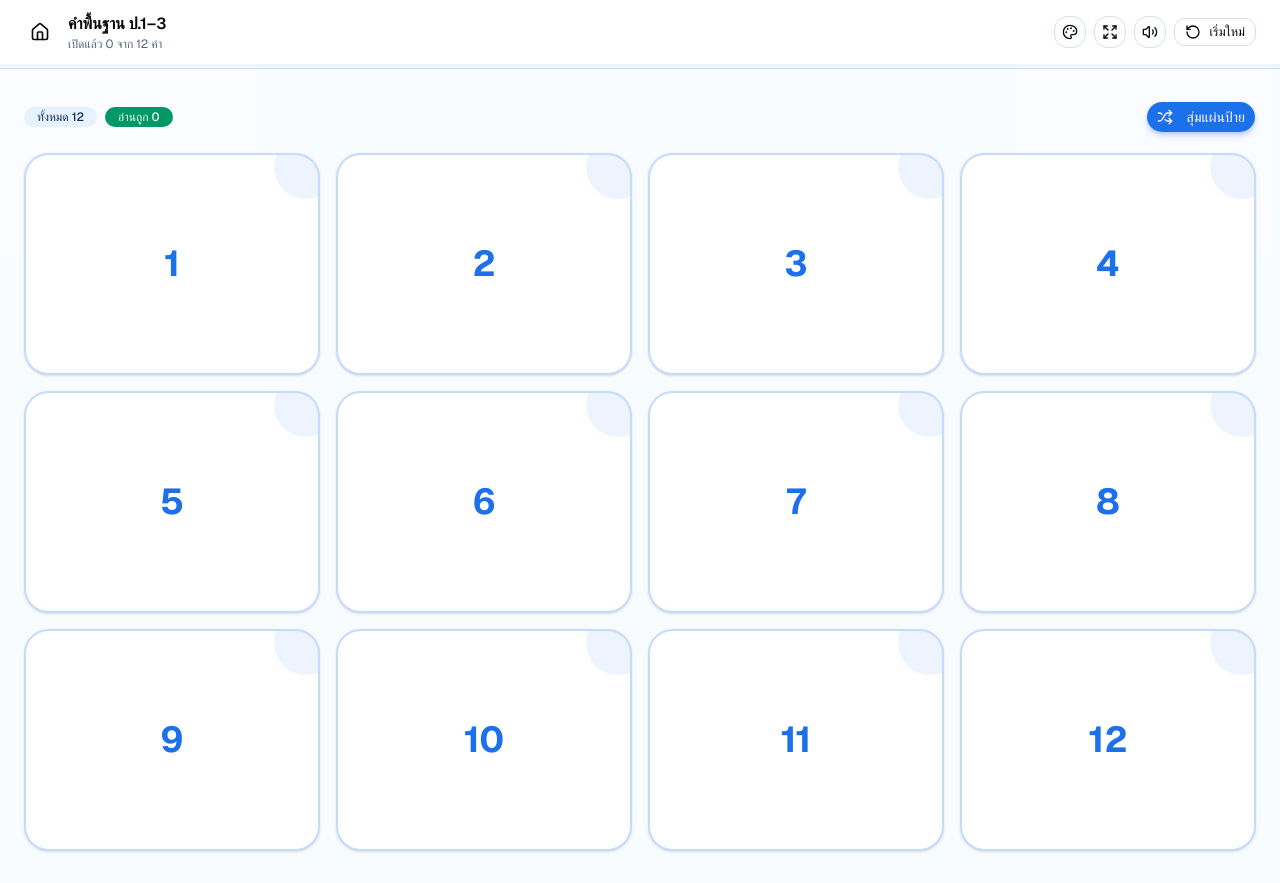
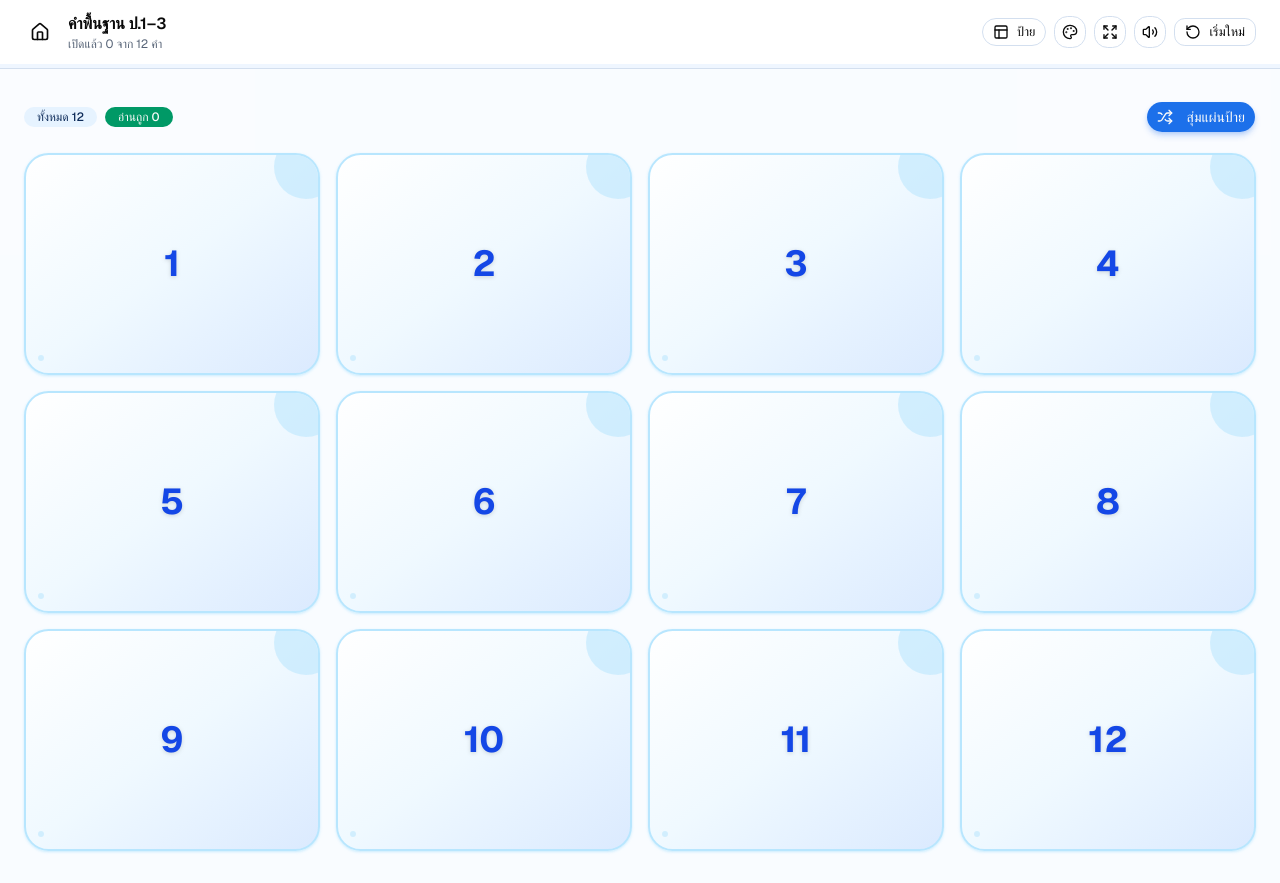
Before and after one commit to aepsae1993-spec/Flip-the-tile, a Next.js app: page /play/demo in a window 1280 px wide. Built offline with nearby package versions, Linux system fonts and the light colour scheme.

Commit message:
Add luxury black gold and card themes

```diff
--- a/src/app/globals.css
+++ b/src/app/globals.css
@@ -118,25 +118,25 @@
 }
 
 .luxury {
-  --background: oklch(0.18 0.025 68);
-  --foreground: oklch(0.94 0.035 86);
-  --card: oklch(0.22 0.03 66);
-  --card-foreground: oklch(0.95 0.03 86);
-  --popover: oklch(0.22 0.03 66);
-  --popover-foreground: oklch(0.95 0.03 86);
-  --primary: oklch(0.78 0.13 82);
-  --primary-foreground: oklch(0.19 0.03 64);
-  --secondary: oklch(0.29 0.04 70);
-  --secondary-foreground: oklch(0.92 0.04 86);
-  --muted: oklch(0.27 0.03 67);
-  --muted-foreground: oklch(0.73 0.04 82);
-  --accent: oklch(0.34 0.055 73);
-  --accent-foreground: oklch(0.96 0.04 88);
+  --background: oklch(0.105 0.008 75);
+  --foreground: oklch(0.95 0.035 88);
+  --card: oklch(0.145 0.012 72);
+  --card-foreground: oklch(0.95 0.035 88);
+  --popover: oklch(0.155 0.014 72);
+  --popover-foreground: oklch(0.95 0.035 88);
+  --primary: oklch(0.79 0.145 82);
+  --primary-foreground: oklch(0.12 0.012 72);
+  --secondary: oklch(0.2 0.02 72);
+  --secondary-foreground: oklch(0.93 0.045 88);
+  --muted: oklch(0.19 0.016 70);
+  --muted-foreground: oklch(0.72 0.045 84);
+  --accent: oklch(0.25 0.04 77);
+  --accent-foreground: oklch(0.97 0.05 90);
   --destructive: oklch(0.67 0.2 27);
-  --border: oklch(0.78 0.1 82 / 24%);
-  --input: oklch(0.78 0.1 82 / 28%);
-  --ring: oklch(0.78 0.13 82);
-  --sidebar: oklch(0.2 0.03 67);
+  --border: oklch(0.79 0.12 82 / 28%);
+  --input: oklch(0.79 0.12 82 / 32%);
+  --ring: oklch(0.79 0.145 82);
+  --sidebar: oklch(0.13 0.012 70);
   --sidebar-foreground: oklch(0.95 0.03 86);
   --sidebar-primary: oklch(0.78 0.13 82);
   --sidebar-primary-foreground: oklch(0.19 0.03 64);
@@ -144,6 +144,13 @@
   --sidebar-accent-foreground: oklch(0.95 0.03 86);
   --sidebar-border: oklch(0.78 0.1 82 / 24%);
   --sidebar-ring: oklch(0.78 0.13 82);
+}
+
+.luxury body {
+  background-image:
+    radial-gradient(circle at 50% -10%, oklch(0.55 0.1 78 / 18%), transparent 34rem),
+    linear-gradient(145deg, oklch(0.12 0.012 72), oklch(0.075 0.006 72));
+  background-attachment: fixed;
 }
 
 @layer base {
--- /dev/null
+++ b/src/components/card-theme-switcher.tsx
@@ -0,0 +1,113 @@
+"use client";
+
+import { useSyncExternalStore } from "react";
+import { Check, PanelsTopLeft } from "lucide-react";
+import { Button } from "@/components/ui/button";
+import {
+  DropdownMenu,
+  DropdownMenuContent,
+  DropdownMenuItem,
+  DropdownMenuLabel,
+  DropdownMenuSeparator,
+  DropdownMenuTrigger,
+} from "@/components/ui/dropdown-menu";
+
+export type CardThemeKey = "sky" | "forest" | "ocean" | "candy" | "space" | "gold";
+
+export const cardThemes: Record<CardThemeKey, {
+  label: string;
+  front: string;
+  decoration: string;
+  back: string;
+  swatch: string;
+}> = {
+  sky: {
+    label: "ท้องฟ้าใส",
+    front: "border-sky-200 bg-gradient-to-br from-white via-sky-50 to-blue-100 text-blue-700 shadow-sky-200/60",
+    decoration: "bg-sky-200/55",
+    back: "bg-gradient-to-br from-blue-500 via-blue-600 to-indigo-700 text-white",
+    swatch: "from-sky-300 to-blue-600",
+  },
+  forest: {
+    label: "ป่ามรกต",
+    front: "border-emerald-300 bg-gradient-to-br from-emerald-50 via-lime-50 to-emerald-200 text-emerald-800 shadow-emerald-200/60",
+    decoration: "bg-emerald-300/45",
+    back: "bg-gradient-to-br from-emerald-500 via-emerald-600 to-teal-800 text-white",
+    swatch: "from-lime-300 to-emerald-700",
+  },
+  ocean: {
+    label: "มหาสมุทร",
+    front: "border-cyan-300 bg-gradient-to-br from-cyan-50 via-sky-100 to-cyan-200 text-cyan-900 shadow-cyan-200/60",
+    decoration: "bg-cyan-300/50",
+    back: "bg-gradient-to-br from-cyan-500 via-sky-600 to-blue-800 text-white",
+    swatch: "from-cyan-300 to-blue-700",
+  },
+  candy: {
+    label: "ลูกกวาดพาสเทล",
+    front: "border-pink-200 bg-gradient-to-br from-rose-50 via-pink-100 to-violet-100 text-fuchsia-800 shadow-pink-200/60",
+    decoration: "bg-pink-300/45",
+    back: "bg-gradient-to-br from-pink-400 via-fuchsia-500 to-violet-600 text-white",
+    swatch: "from-pink-300 to-violet-600",
+  },
+  space: {
+    label: "จักรวาล",
+    front: "border-violet-500/60 bg-gradient-to-br from-slate-950 via-indigo-950 to-violet-950 text-violet-100 shadow-violet-950/50",
+    decoration: "bg-violet-400/25",
+    back: "bg-gradient-to-br from-violet-600 via-indigo-700 to-slate-950 text-white",
+    swatch: "from-violet-500 to-slate-950",
+  },
+  gold: {
+    label: "ดำ–ทองหรูหรา",
+    front: "border-amber-400/70 bg-gradient-to-br from-neutral-950 via-zinc-900 to-amber-950 text-amber-300 shadow-amber-950/60",
+    decoration: "bg-amber-400/20",
+    back: "border border-amber-400/60 bg-gradient-to-br from-amber-300 via-amber-500 to-amber-700 text-neutral-950",
+    swatch: "from-neutral-950 via-amber-950 to-amber-500",
+  },
+};
+
+const themeKeys = Object.keys(cardThemes) as CardThemeKey[];
+
+function getCardTheme(): CardThemeKey {
+  const saved = window.sessionStorage.getItem("wordflip-card-theme");
+  return themeKeys.includes(saved as CardThemeKey) ? saved as CardThemeKey : "sky";
+}
+
+function subscribe(onChange: () => void) {
+  window.addEventListener("wordflip-card-theme-change", onChange);
+  return () => window.removeEventListener("wordflip-card-theme-change", onChange);
+}
+
+export function useCardTheme() {
+  const themeKey = useSyncExternalStore(subscribe, getCardTheme, () => "sky" as CardThemeKey);
+
+  function setTheme(theme: CardThemeKey) {
+    window.sessionStorage.setItem("wordflip-card-theme", theme);
+    window.dispatchEvent(new Event("wordflip-card-theme-change"));
+  }
+
+  return { themeKey, theme: cardThemes[themeKey], setTheme };
+}
+
+export function CardThemeSwitcher() {
+  const { themeKey, setTheme } = useCardTheme();
+  return (
+    <DropdownMenu>
+      <DropdownMenuTrigger asChild>
+        <Button variant="outline" size="sm" className="rounded-full" aria-label="เลือกธีมแผ่นป้าย">
+          <PanelsTopLeft className="mr-1 size-4" /> ป้าย
+        </Button>
+      </DropdownMenuTrigger>
+      <DropdownMenuContent align="end" className="min-w-56">
+        <DropdownMenuLabel>ธีมแผ่นป้าย</DropdownMenuLabel>
+        <DropdownMenuSeparator />
+        {themeKeys.map((key) => (
+          <DropdownMenuItem key={key} onSelect={() => setTheme(key)} className="gap-3 py-2.5">
+            <span className={`size-7 rounded-lg border border-white/20 bg-gradient-to-br shadow-sm ${cardThemes[key].swatch}`} />
+            <span>{cardThemes[key].label}</span>
+            {themeKey === key && <Check className="ml-auto size-4" />}
+          </DropdownMenuItem>
+        ))}
+      </DropdownMenuContent>
+    </DropdownMenu>
+  );
+}
--- a/src/components/game-board.tsx
+++ b/src/components/game-board.tsx
@@ -8,6 +8,7 @@ import { Button } from "@/components/ui/button";
 import { Dialog, DialogContent, DialogDescription, DialogHeader, DialogTitle } from "@/components/ui/dialog";
 import { Progress } from "@/components/ui/progress";
 import { ThemeSwitcher } from "@/components/theme-provider";
+import { CardThemeSwitcher, useCardTheme } from "@/components/card-theme-switcher";
 
 type CardStatus = "new" | "correct" | "retry";
 type GameCard = { id: number; word: string; opened: boolean; status: CardStatus };
@@ -58,6 +59,7 @@ export function GameBoard({ title: initialTitle, words: initialWords }: { title?
   const [cards, setCards] = useState<GameCard[]>(() => (initialWords?.length ? initialWords : defaultWords).map((word, index) => ({ id: index + 1, word, opened: false, status: "new" })));
   const [activeId, setActiveId] = useState<number | null>(null);
   const [dialogOpen, setDialogOpen] = useState(false);
+  const { theme: cardTheme } = useCardTheme();
 
   const activeCard = cards.find((card) => card.id === activeId) ?? null;
   const reviewed = cards.filter((card) => card.status !== "new").length;
@@ -100,7 +102,7 @@ export function GameBoard({ title: initialTitle, words: initialWords }: { title?
       <header className="border-b bg-background/95 backdrop-blur">
         <div className="mx-auto flex min-h-16 max-w-7xl flex-wrap items-center justify-between gap-3 px-4 py-3 sm:px-6">
           <div className="flex items-center gap-3"><Button asChild variant="ghost" size="icon" aria-label="กลับหน้าแรก"><Link href="/"><House className="size-5" /></Link></Button><div><h1 className="font-semibold">{title}</h1><p className="text-xs text-muted-foreground">เปิดแล้ว {reviewed} จาก {cards.length} คำ</p></div></div>
-          <div className="flex items-center gap-2"><ThemeSwitcher compact /><Button variant="outline" size="icon" onClick={toggleFullscreen} aria-label="เต็มหน้าจอ"><Expand className="size-4" /></Button><Button variant="outline" size="icon" aria-label="เปิดเสียง"><Volume2 className="size-4" /></Button><Button variant="outline" size="sm" onClick={resetGame}><RotateCcw className="mr-1 size-4" /> เริ่มใหม่</Button></div>
+          <div className="flex flex-wrap items-center justify-end gap-2"><CardThemeSwitcher /><ThemeSwitcher compact /><Button variant="outline" size="icon" onClick={toggleFullscreen} aria-label="เต็มหน้าจอ"><Expand className="size-4" /></Button><Button variant="outline" size="icon" aria-label="เปิดเสียง"><Volume2 className="size-4" /></Button><Button variant="outline" size="sm" onClick={resetGame}><RotateCcw className="mr-1 size-4" /> เริ่มใหม่</Button></div>
         </div>
         <Progress value={progress} className="h-1 rounded-none" />
       </header>
@@ -114,8 +116,8 @@ export function GameBoard({ title: initialTitle, words: initialWords }: { title?
           {cards.map((card) => (
             <button key={card.id} type="button" onClick={() => openCard(card.id)} aria-label={card.opened ? `เปิดคำว่า ${card.word}` : `เปิดป้ายหมายเลข ${card.id}`} className={`card-perspective aspect-[4/3] min-h-24 focus-visible:outline-none focus-visible:ring-4 focus-visible:ring-primary/30 ${card.opened ? "card-flipped" : ""}`}>
               <span className="card-inner relative block size-full">
-                <span className="card-face absolute inset-0 grid place-items-center overflow-hidden rounded-2xl border-2 border-primary/25 bg-card text-3xl font-bold text-primary shadow-sm transition-[transform,box-shadow] hover:-translate-y-1 hover:shadow-lg sm:text-4xl"><span className="absolute -right-5 -top-5 size-16 rounded-full bg-primary/8" /><span className="relative">{card.id}</span></span>
-                <span className={`card-face card-back absolute inset-0 grid min-w-0 place-items-center overflow-hidden rounded-2xl px-2 text-center font-bold shadow-lg ${card.status === "correct" ? "bg-emerald-600 text-white" : card.status === "retry" ? "bg-amber-400 text-amber-950" : "bg-primary text-primary-foreground"}`}><span className="max-w-full break-words text-[clamp(.85rem,2.6vw,2rem)] leading-tight [overflow-wrap:anywhere]">{card.word}</span>{card.status === "correct" && <Check className="absolute right-2 top-2 size-5" />}</span>
+                <span className={`card-face absolute inset-0 grid place-items-center overflow-hidden rounded-2xl border-2 text-3xl font-bold shadow-sm transition-[transform,box-shadow] hover:-translate-y-1 hover:shadow-lg sm:text-4xl ${cardTheme.front}`}><span className={`absolute -right-5 -top-5 size-16 rounded-full ${cardTheme.decoration}`} /><span className={`absolute bottom-3 left-3 size-1.5 rounded-full ${cardTheme.decoration}`} /><span className="relative drop-shadow-sm">{card.id}</span></span>
+                <span className={`card-face card-back absolute inset-0 grid min-w-0 place-items-center overflow-hidden rounded-2xl px-2 text-center font-bold shadow-lg ${card.status === "correct" ? "bg-emerald-600 text-white" : card.status === "retry" ? "bg-amber-400 text-amber-950" : cardTheme.back}`}><span className="max-w-full break-words text-[clamp(.85rem,2.6vw,2rem)] leading-tight [overflow-wrap:anywhere]">{card.word}</span>{card.status === "correct" && <Check className="absolute right-2 top-2 size-5" />}</span>
               </span>
             </button>
           ))}
```
